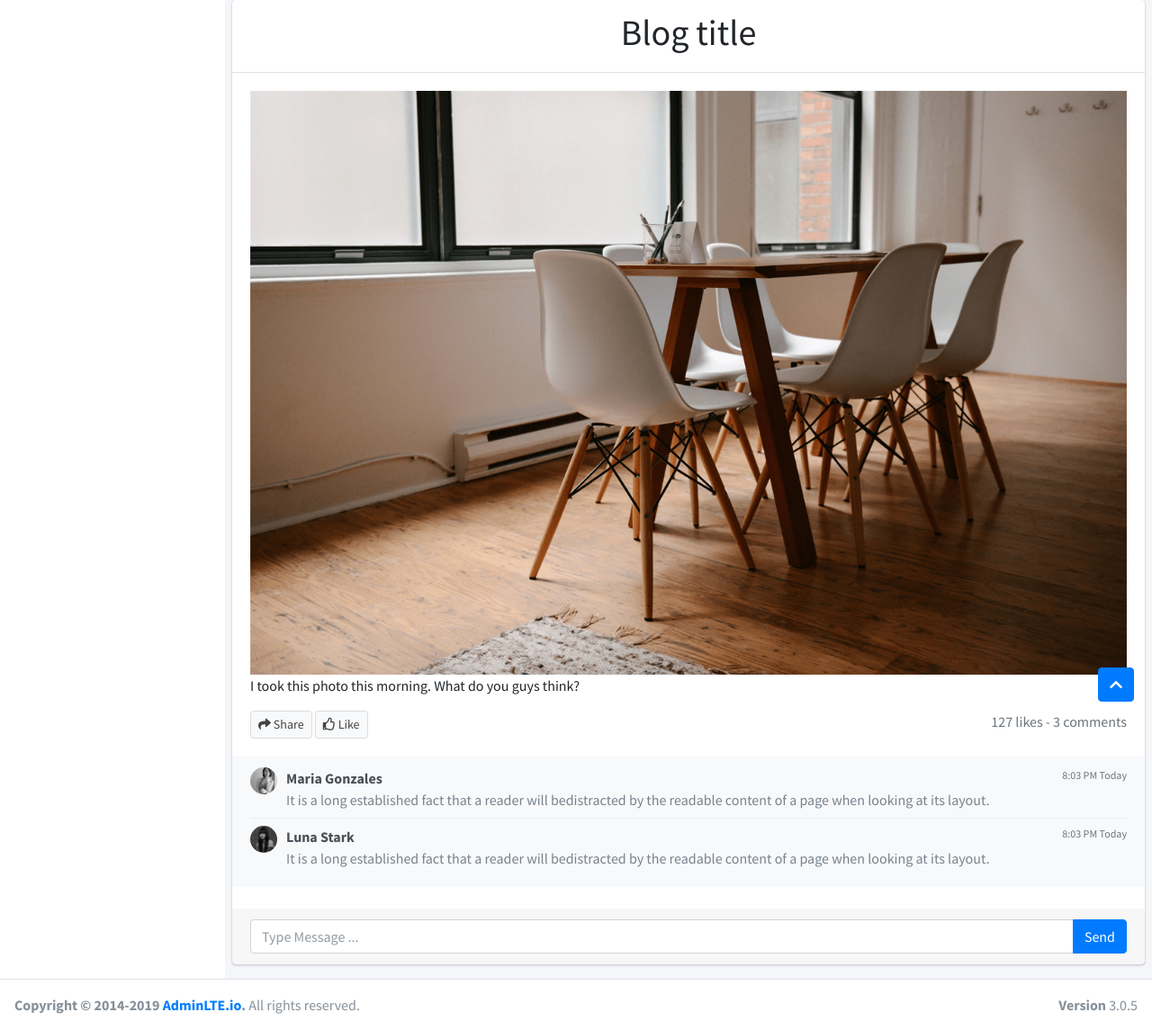
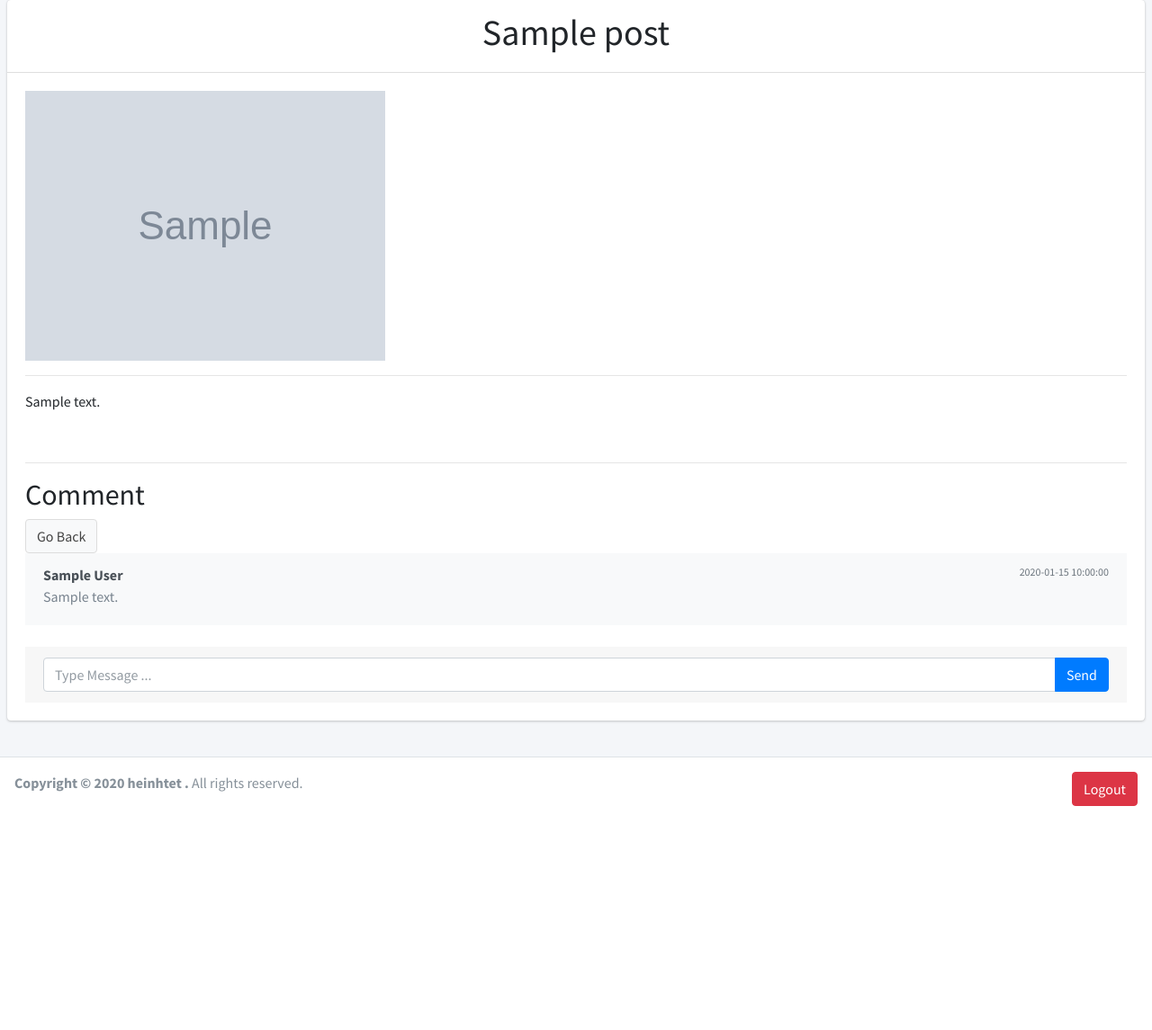
Before and after one commit to heinhtet-s/Blog-system-, a PHP site: page /detail.php?id=1 in a window 1280 px wide. Shown: the whole page at 90% size. After the commit the page ends 896 px from the top, so only its background shows below. Run offline with PHP 8.4, Linux system fonts and the light colour scheme; the visitor is signed in with stand-in values (Sample User, id 1); tables that the repository leaves empty or names only in its code hold one stand-in row (values such as "Sample post"); grey boxes marked "Sample" are stand-in pictures; some libraries are stand-ins or nearby versions.

Commit message:
blog site

```diff
--- a/detail.php
+++ b/detail.php
@@ -1,3 +1,37 @@
+<?php
+require 'config/config.php';
+session_start();
+if(empty($_SESSION['user_id'])&& empty($_SESSION['logged_in'])){
+  header('Location: login.php');
+}
+$pdostatement=$pdo->prepare("SELECT * FROM posts WHERE id=".$_GET['id']);
+$pdostatement->execute();
+$result=$pdostatement->fetchAll();
+$blogId=$_GET['id'];
+$pdostatement1=$pdo->prepare("SELECT * FROM comments WHERE post_id=$blogId");
+$pdostatement1->execute();
+$res=$pdostatement1->fetchAll();
+
+$authur=$res[0]['authur_id'];
+        $pdostatement=$pdo->prepare("SELECT * FROM users WHERE id=$authur");
+        $pdostatement->execute();
+        $Au=$pdostatement->fetchAll();
+if($_POST){
+  $comment=$_POST['comment'];
+  $pdostatement=$pdo->prepare("INSERT INTO comments(content,authur_id,post_id) VALUES(:content,:authur_id,:post_id)  ");
+        $result=$pdostatement->execute([
+            ":content"=>$comment,
+            ":authur_id"=>$_SESSION['user_id'],
+            ":post_id"=>$blogId,
+        ]);
+
+
+        if($result ){
+         header('Location: detail.php?id='.$blogId);
+      }
+      }
+
+?>
 <!DOCTYPE html>
 <html>
 <head>
@@ -7,11 +41,12 @@
   <!-- Tell the browser to be responsive to screen width -->
   <meta name="viewport" content="width=device-width, initial-scale=1">
   <!-- Font Awesome -->
-  <link rel="stylesheet" href="../plugins/fontawesome-free/css/all.min.css">
+  <link rel="stylesheet" href="plugins/fontawesome-free/css/all.min.css">
   <!-- Ionicons -->
   <link rel="stylesheet" href="https://code.ionicframework.com/ionicons/2.0.1/css/ionicons.min.css">
   <!-- Theme style -->
-  <link rel="stylesheet" href="../dist/css/adminlte.min.css">
+  <link rel="stylesheet" href="dist/css/adminlte.min.css">
+
   <!-- Google Font: Source Sans Pro -->
   <link href="https://fonts.googleapis.com/css?family=Source+Sans+Pro:300,400,400i,700" rel="stylesheet">
 </head>
@@ -25,7 +60,7 @@
 
 
   <!-- Content Wrapper. Contains page content -->
-  <div class="content-wrapper">
+  <div class="content-wrapper" style='margin-left: 0px!important;'>
     <!-- Content Header (Page header) -->
 
 
@@ -37,49 +72,36 @@
       <div class="card card-widget">
 
         <div class="card-header" style="text-align:center !important;float:none;">
-              <h1>Blog title</h1>
+              <h1><?php echo $result[0]['title'];?> </h1>
           </div>
           <!-- /.user-block -->
 
           <!-- /.card-tools -->
 
         <!-- /.card-header -->
-        <div class="card-body">
-          <img class="img-fluid pad" src="dist/img/photo2.png" alt="Photo">
-
-          <p>I took this photo this morning. What do you guys think?</p>
-          <button type="button" class="btn btn-default btn-sm"><i class="fas fa-share"></i> Share</button>
-          <button type="button" class="btn btn-default btn-sm"><i class="far fa-thumbs-up"></i> Like</button>
-          <span class="float-right text-muted">127 likes - 3 comments</span>
-        </div>
+        <div class="card-body img-fluid">
+          <img  class="img-fluid" src="images/<?php echo $result[0]['image']?>" alt="Photo"  >
+          <br>
+          <hr>
+          <p><?php echo $result[0]['content'];?></p>
+           <br>
+           <hr>
+           <h2>Comment</h2>
+           <a href="index.php" class="btn btn-default">Go Back</a>
+    </hr>
         <!-- /.card-body -->
         <div class="card-footer card-comments">
+
           <div class="card-comment">
             <!-- User image -->
-            <img class="img-circle img-sm" src="dist/img/user3-128x128.jpg" alt="User Image">
 
-            <div class="comment-text">
+
+            <div class="comment-text" style='margin-left: 0px!important;'>
               <span class="username">
-                Maria Gonzales
-                <span class="text-muted float-right">8:03 PM Today</span>
+                  <?php echo $Au[0]['name'] ?>
+                <span class="text-muted float-right"><?php echo $res[0]['created_at'] ?></span>
               </span><!-- /.username -->
-              It is a long established fact that a reader will bedistracted
-              by the readable content of a page when looking at its layout.
-            </div>
-            <!-- /.comment-text -->
-          </div>
-          <!-- /.card-comment -->
-          <div class="card-comment">
-            <!-- User image -->
-            <img class="img-circle img-sm" src="dist/img/user4-128x128.jpg" alt="User Image">
-
-            <div class="comment-text">
-              <span class="username">
-                Luna Stark
-                <span class="text-muted float-right">8:03 PM Today</span>
-              </span><!-- /.username -->
-              It is a long established fact that a reader will bedistracted
-              by the readable content of a page when looking at its layout.
+            <?php echo $res[0]['content']; ?>
             </div>
             <!-- /.comment-text -->
           </div>
@@ -89,9 +111,9 @@
         <br>
         <div >
         <div class="card-footer">
-                <form action="#" method="post">
+                <form action="" method="post">
                   <div class="input-group">
-                    <input type="text" name="message" placeholder="Type Message ..." class="form-control" >
+                    <input type="text" name="comment" placeholder="Type Message ..." class="form-control" >
                     <span class="input-group-append">
                       <button type="submit" class="btn btn-primary">Send</button>
                     </span>
@@ -115,18 +137,17 @@
    </section>
     <!-- /.content -->
 
-    <a id="back-to-top" href="#" class="btn btn-primary back-to-top" role="button" aria-label="Scroll to top">
-      <i class="fas fa-chevron-up"></i>
-    </a>
+
   </div>
   <!-- /.content-wrapper -->
 
-  <footer class="main-footer"  style="margin-left: 0px !important;">
-    <div class="float-right d-none d-sm-block">
-      <b>Version</b> 3.0.5
+  <footer class="main-footer" style="margin-left: 0px!important;">
+    <!-- To the right -->
+    <div class="float-right d-none d-sm-inline">
+    <a href="logout.php" class="btn btn-danger">Logout</a>
     </div>
-    <strong>Copyright &copy; 2014-2019 <a href="http://adminlte.io">AdminLTE.io</a>.</strong> All rights
-    reserved.
+    <!-- Default to the left -->
+    <strong>Copyright &copy; 2020 heinhtet .</strong> All rights reserved.
   </footer>
 
   <!-- Control Sidebar -->
@@ -138,12 +159,12 @@
 <!-- ./wrapper -->
 
 <!-- jQuery -->
-<script src="../plugins/jquery/jquery.min.js"></script>
+<script src="plugins/jquery/jquery.min.js"></script>
 <!-- Bootstrap 4 -->
-<script src="../plugins/bootstrap/js/bootstrap.bundle.min.js"></script>
+<script src="plugins/bootstrap/js/bootstrap.bundle.min.js"></script>
 <!-- AdminLTE App -->
-<script src="../dist/js/adminlte.min.js"></script>
+<script src="dist/js/adminlte.min.js"></script>
 <!-- AdminLTE for demo purposes -->
-<script src="../dist/js/demo.js"></script>
+<script src="dist/js/demo.js"></script>
 </body>
 </html>
--- /dev/null
+++ b/logout.php
@@ -0,0 +1,5 @@
+<?php
+session_start();
+session_destroy();
+header('Location: login.php');
+?>
```
Also changed, not shown: index.php (+43 -25 lines), login.php (added, +113 -0 lines), register.php (added, +128 -0 lines).
